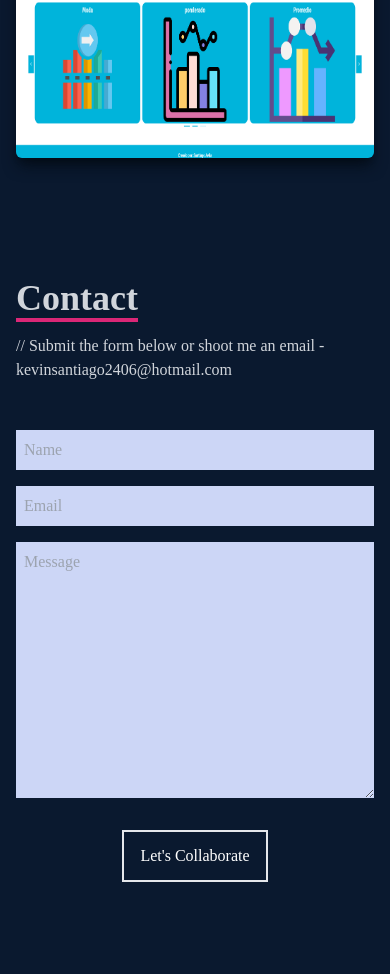
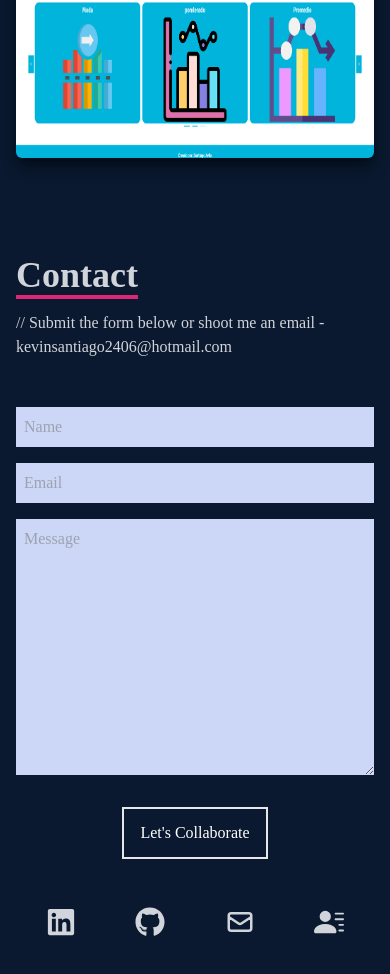
Before and after one commit to AvilaKevin/portfolio, a React (Create React App) app: page / in a window 390 px wide. Shown: the part 3582-4556 px from the top of the page. Built offline with nearby package versions, Linux system fonts and the light colour scheme.

Commit message:
social icons responsive

```diff
--- a/src/components/Contact.jsx
+++ b/src/components/Contact.jsx
@@ -1,8 +1,11 @@
 import React from 'react'
+import { FaBars, FaTimes, FaGithub, FaLinkedin } from 'react-icons/fa';
+import { HiOutlineMail } from 'react-icons/hi';
+import { BsFillPersonLinesFill } from 'react-icons/bs';
 
 const Contact = () => {
     return (
-        <div name='contact' className='w-full h-screen bg-[#0a192f] flex justify-center items-center p-4'>
+        <div name='contact' className='w-full h-screen bg-[#0a192f] flex flex-col justify-center items-center p-4'>
 
             <form method='POST' action="https://getform.io/f/2e87f58d-3f14-41d6-b700-0379469f9545" className='flex flex-col max-w-[600px] w-full'>
 
@@ -17,6 +20,21 @@ const Contact = () => {
                 <button className='text-white border-2 hover:bg-pink-600 hover:border-pink-600 transition ease-in duration-300 px-4 py-3 my-8 mx-auto flex items-center'>Let's Collaborate</button>
             </form>
 
+            <div className='mt-4 flex justify-around w-full text-gray-300 xl:hidden'>
+                <a href='https://www.linkedin.com/in/kevin-santiago-avila-abella-2749781b7/'>
+                    <FaLinkedin size={30} />
+                </a>
+                <a href='https://github.com/AvilaKevin'>
+                    <FaGithub size={30} />
+                </a>
+                <a href='mailto:kevinsantiago2406@hotmail.com'>
+                    <HiOutlineMail size={30} />
+                </a>
+                <a href='./Frontend Kevin Santiago 1001173247.docx' download>
+                    <BsFillPersonLinesFill size={30} />
+                </a>
+            </div>
+
         </div>
     )
 }
--- a/src/components/Navbar.jsx
+++ b/src/components/Navbar.jsx
@@ -12,7 +12,7 @@ const Navbar = () => {
     return (
         <div className='fixed w-full h-[80px] flex justify-between items-center px-4 bg-[#0a192f] text-gray-300'>
             <div>
-                <img src={KA} alt='Logo Image' style={{ width: '70px' }} />
+                <img src={KA} alt='Logo' style={{ width: '70px' }} />
             </div>
 
             {/* menu */}
```
